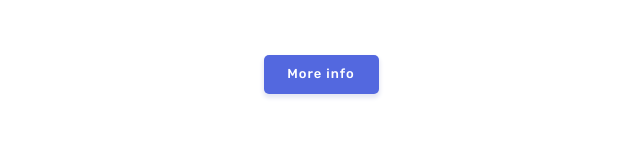
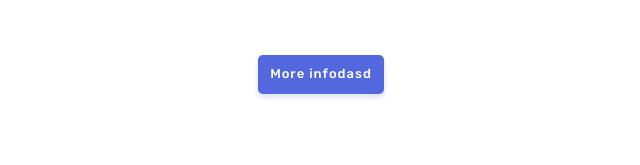
Before and after one commit to Max-Org-Test/bookmark, a website: page src/index.html in a window 1280 px wide. Shown: the part 2927-3092 px from the top of the page, 319-959 px from the left. Drawn offline with nearby package versions, Linux system fonts and the light colour scheme; files that its build step writes are made by us from their sources; files whose address does not match are found by name.

Commit message:
e48cf8675e: Test PR 5

```diff
--- a/src/index.html
+++ b/src/index.html
@@ -241,7 +241,7 @@
                 </div>
             </li>
         </ul>
-        <button class="primary-btn">More info</button>
+        <button class="primary-btn">More infodasd</button>
     </section>
     <!-- /.ask-section -->
 
```
